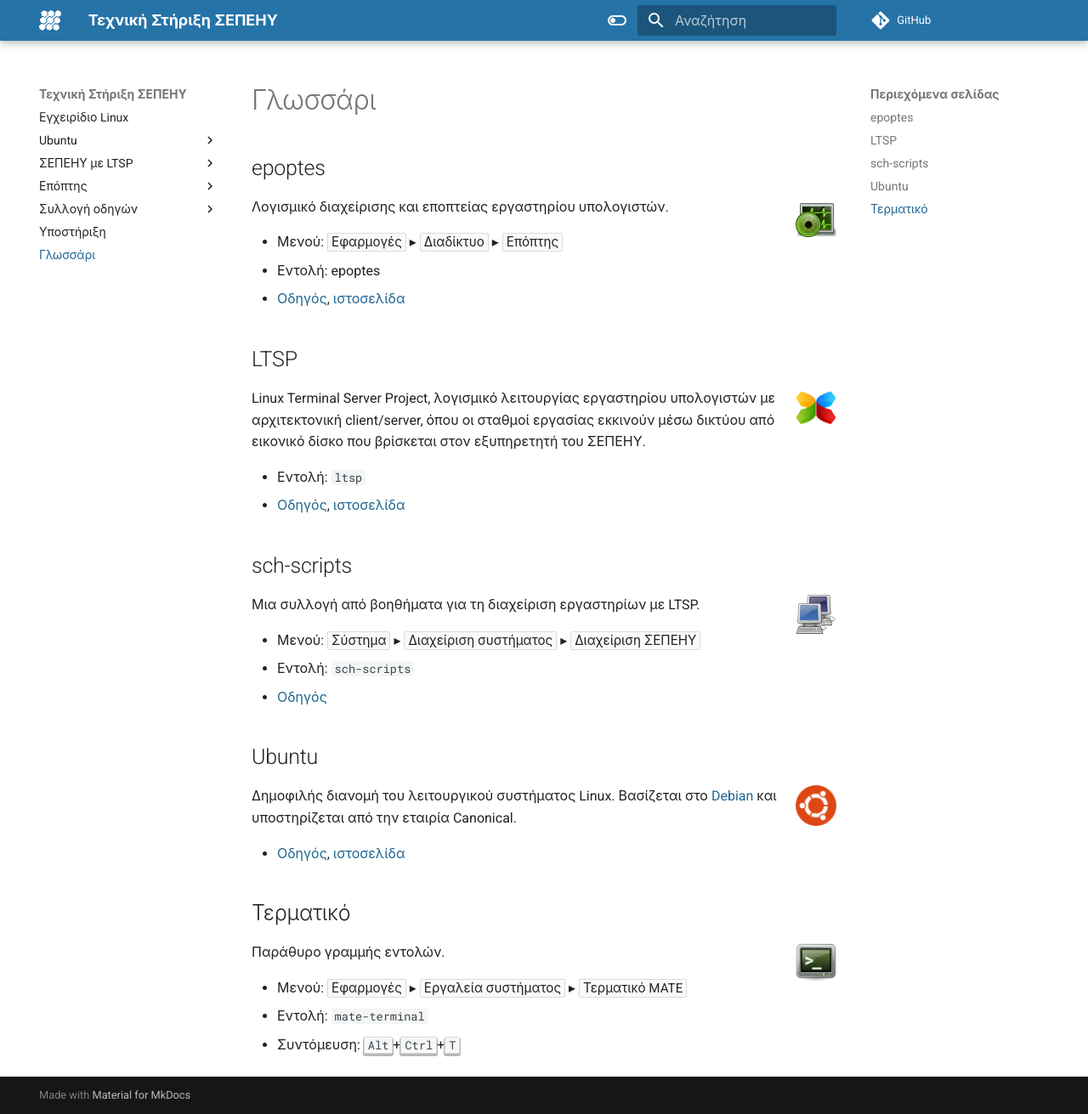
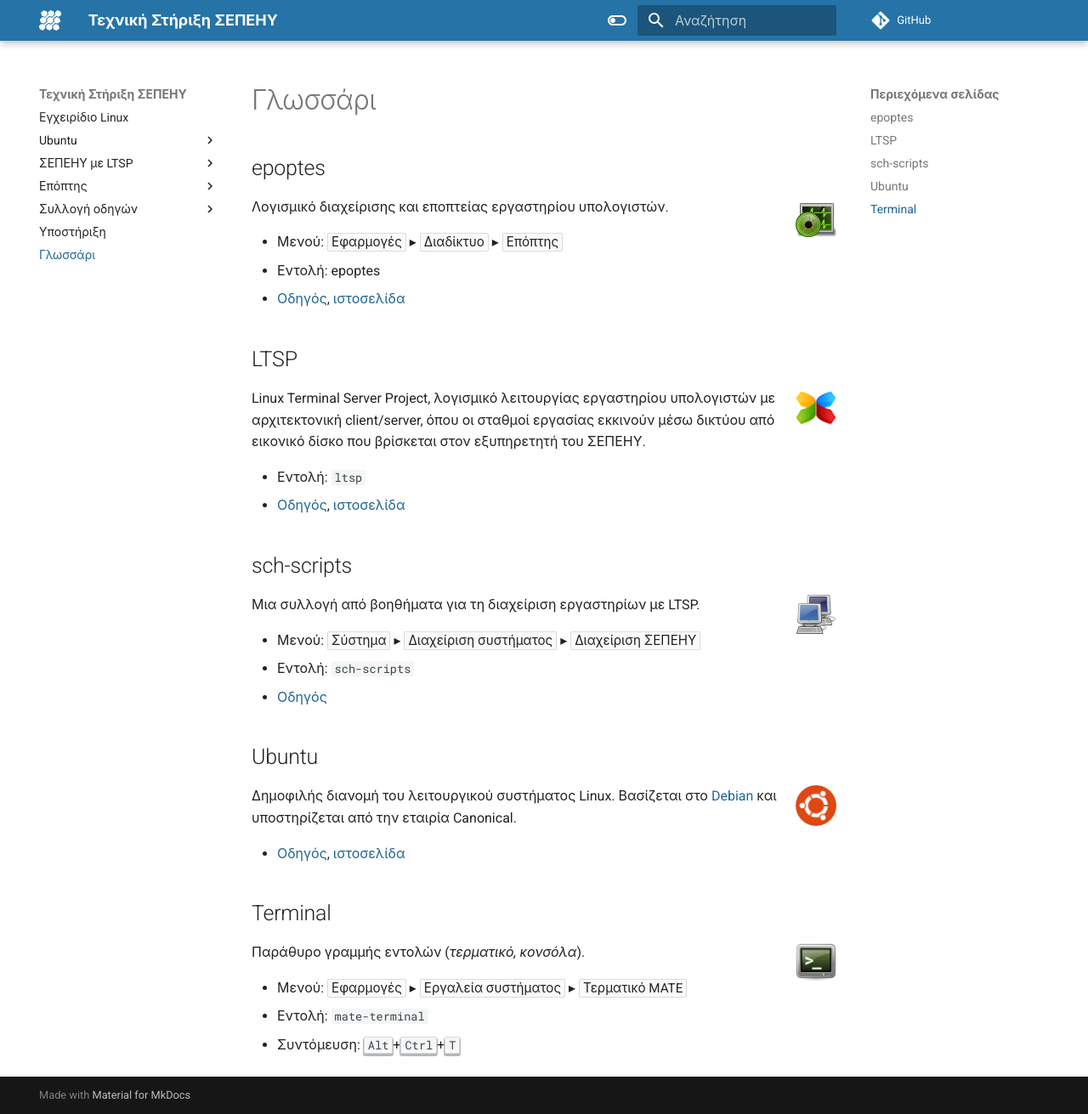
Before and after one commit to siahos/el.ltsp.org, an MkDocs documentation site: the page built from docs/glossary/index.md, in a window 1280 px wide and 1311 px high. Shown: the whole window at 85% size. Built offline with MkDocs 1.6.1 and Material for MkDocs 9.7.7, drawn with Linux system fonts in a browser that asks for light colours; comment, search, counter and statistics services are not loaded.

```diff
--- a/docs/glossary/index.md
+++ b/docs/glossary/index.md
@@ -36,9 +36,9 @@
 
 - [Οδηγός](../ubuntu/index.md), [ιστοσελίδα](https://ubuntu.com)
 
-## Τερματικό
+## Terminal
 
-![](../images/terminal.png){.glossary}Παράθυρο γραμμής εντολών.
+![](../images/terminal.png){.glossary}Παράθυρο γραμμής εντολών (*τερματικό, κονσόλα*).
 
 - Μενού: ***Εφαρμογές*** ▸ ***Εργαλεία συστήματος*** ▸ ***Τερματικό MATE***
 - Εντολή: `mate-terminal`
--- a/mkdocs.yml
+++ b/mkdocs.yml
@@ -123,7 +123,7 @@ nav:
     - guides/clean-upgrade/index.md
     - guides/mate-system-monitor/index.md
     - guides/kernels/index.md
+    - guides/blacklist-sites.md
     - guides/contributing/index.md
-    - ltsp/ban-specific-websites.md
   - support/index.md
   - glossary/index.md
```
Also changed, not shown: docs/guides/blacklist-sites.md (renamed from docs/ltsp/ban-specific-websites.md, +3 -1 lines).
